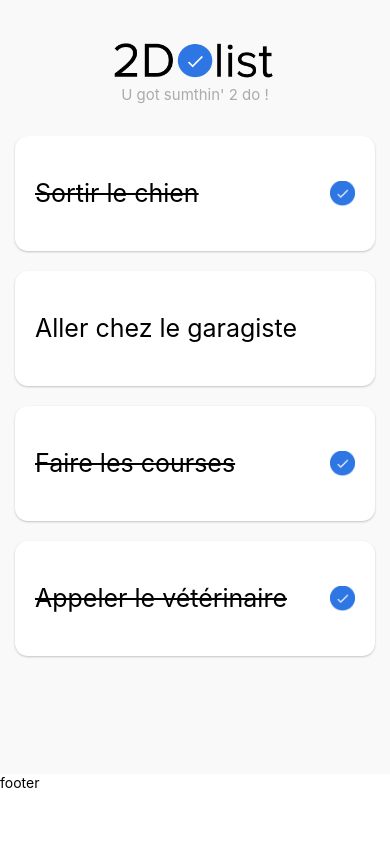
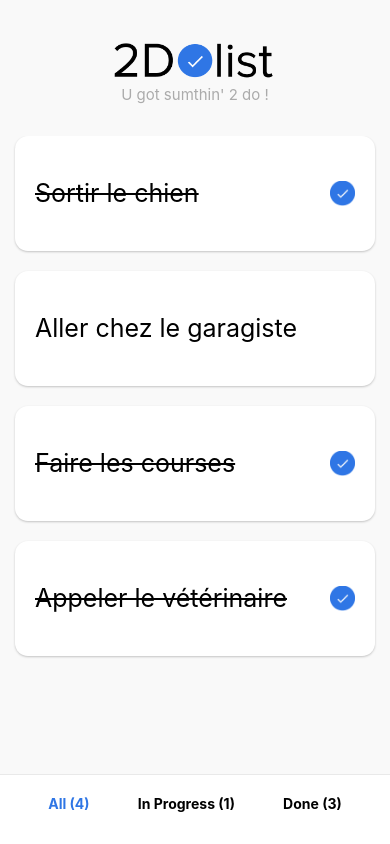
Before and after one commit to xakaz/react-native-todolist, a React Native app: screen / in a window 390 px wide. Built offline with nearby package versions, Linux system fonts and the light colour scheme.

Commit message:
display filtered list

```diff
--- a/App.js
+++ b/App.js
@@ -4,8 +4,11 @@
 import Header from "./Components/Header/Header";
 import { CardTodo } from "./Components/CardTodo/CardTodo";
 import { useState } from "react";
+import TabBottomMenu from "./Components/TabBottomMenu/TabBottomMenu";
 
 export default function App() {
+  const [selectedTabName, setSelectedTabName] = useState("all");
+
   const [todoList, setTodoList] = useState([
     { id: 1, title: "Sortir le chien", isCompleted: true },
     { id: 2, title: "Aller chez le garagiste", isCompleted: false },
@@ -13,8 +16,19 @@
     { id: 4, title: "Appeler le vétérinaire", isCompleted: true },
   ]);
 
+  function getFilteredList() {
+    switch (selectedTabName) {
+      case "all":
+        return todoList;
+      case "inProgress":
+        return todoList.filter((todo) => !todo.isCompleted);
+      case "done":
+        return todoList.filter((todo) => todo.isCompleted);
+    }
+  }
+
   function renderTodoList() {
-    return todoList.map((todo) => (
+    return getFilteredList().map((todo) => (
       <View style={s.cardItem} key={todo.id}>
         <CardTodo onPress={updateTodo} todo={todo} />
       </View>
@@ -31,12 +45,13 @@
       (todo) => todo.id === updatedTodo.id
     );
 
-    const updatedTodoList = [...todoList]
+    const updatedTodoList = [...todoList];
 
-    updatedTodoList[updatedIndex] = updatedTodo
+    updatedTodoList[updatedIndex] = updatedTodo;
 
-    setTodoList(updatedTodoList)
+    setTodoList(updatedTodoList);
   }
+
 
   return (
     <>
@@ -51,7 +66,11 @@
         </SafeAreaView>
       </SafeAreaProvider>
       <View style={s.footer}>
-        <Text>footer</Text>
+        <TabBottomMenu
+          todoList={todoList}
+          selectedTabName={selectedTabName}
+          onPress={setSelectedTabName}
+        />
       </View>
     </>
   );
--- a/Components/CardTodo/CardTodo.style.js
+++ b/Components/CardTodo/CardTodo.style.js
@@ -2,7 +2,6 @@
 
 export const s = StyleSheet.create({
   card: {
-    display: "flex",
     flexDirection: "row",
     justifyContent: "space-between",
     alignItems: "center",
--- /dev/null
+++ b/Components/TabBottomMenu/TabBottomMenu.jsx
@@ -0,0 +1,28 @@
+import { Text, TouchableOpacity, View } from "react-native";
+import { s } from "./TabBottomMenu.style";
+
+export default function TabBottomMenu({ selectedTabName, onPress, todoList }) {
+  function getTextStyle(tabName) {
+    return { fontWeight: "bold", color: tabName === selectedTabName ? "#2F76E5" : "black"};
+  }
+
+  const countByStatus = todoList.reduce((acc, todo)=>{
+    todo.isCompleted ? acc.done++ : acc.inProgress++
+    return acc
+  }, {all:todoList.length, inProgress: 0, done:0})
+
+
+  return (
+    <View style={s.container} >
+      <TouchableOpacity onPress={()=>onPress("all")}>
+        <Text style={getTextStyle("all")}>All ({countByStatus.all})</Text>
+      </TouchableOpacity>
+      <TouchableOpacity onPress={()=>onPress("inProgress")}>
+        <Text style={getTextStyle("inProgress")}>In Progress ({countByStatus.inProgress})</Text>
+      </TouchableOpacity>
+      <TouchableOpacity onPress={()=>onPress("done")}>
+        <Text style={getTextStyle("done")}>Done ({countByStatus.done})</Text>
+      </TouchableOpacity>
+    </View>
+  );
+}
--- /dev/null
+++ b/Components/TabBottomMenu/TabBottomMenu.style.js
@@ -0,0 +1,11 @@
+import { StyleSheet } from "react-native";
+
+export const s = StyleSheet.create({
+  container: {
+    flexDirection: "row",
+    justifyContent: "space-evenly",
+    paddingVertical: 20,
+    borderTopColor: "#e9e9e9",
+    borderTopWidth:1
+  },
+});
```
